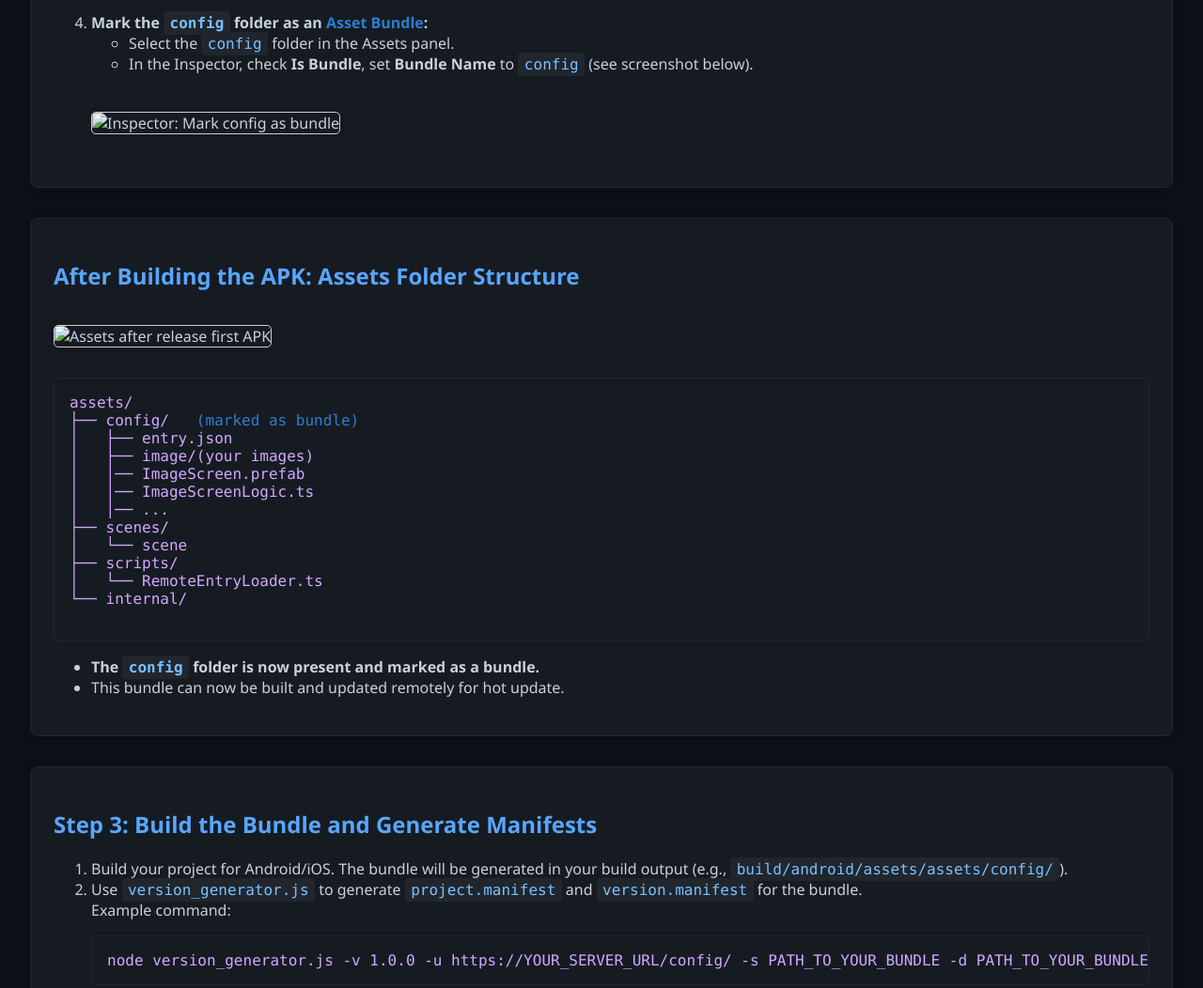
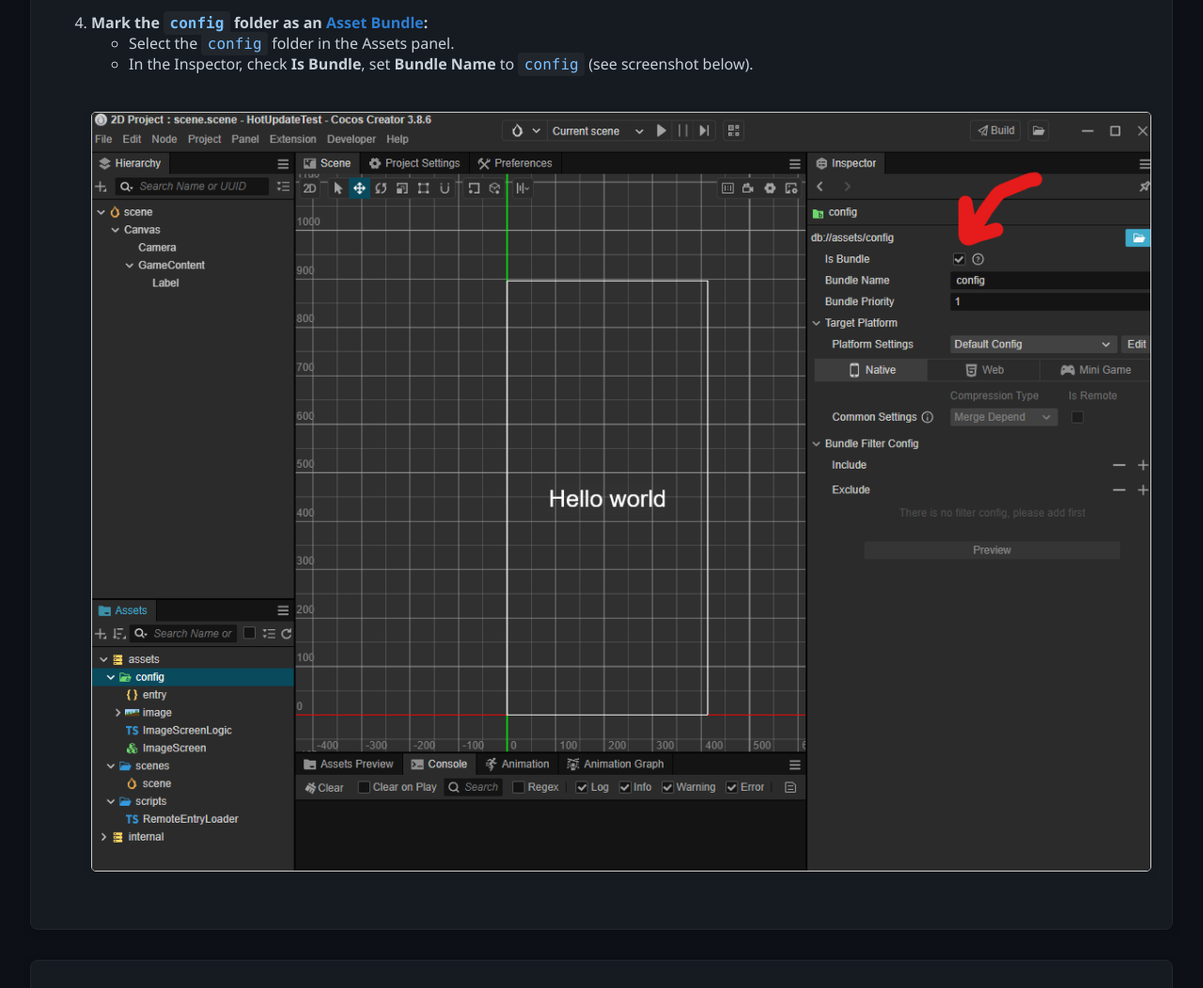
Before and after one commit to manulaperera12/cocos_creator_hotupdate-v-3x, a plain HTML site: page index.html in a window 1280 px wide. Shown: the part 3190-4242 px from the top of the page at 94% size. Drawn offline with Linux system fonts and the light colour scheme.

Commit message:
Update index.html

```diff
--- a/index.html
+++ b/index.html
@@ -227,14 +227,14 @@ assets/
                     <li>Select the <code>config</code> folder in the Assets panel.</li>
                     <li>In the Inspector, check <b>Is Bundle</b>, set <b>Bundle Name</b> to <code>config</code> (see screenshot below).</li>
                 </ul>
-                <img src="../Cocos hotupdate tutorial/images/assets_after_release_first_apk.png" alt="Inspector: Mark config as bundle" style="max-width: 100%; margin: 1em 0; border: 1px solid #ccc; border-radius: 5px;" />
+                <img src="./images/assets_after_release_first_apk.png" alt="Inspector: Mark config as bundle" style="max-width: 100%; margin: 1em 0; border: 1px solid #ccc; border-radius: 5px;" />
             </li>
         </ol>
     </div>
 
     <div class="step">
         <h2>After Building the APK: Assets Folder Structure</h2>
-        <img src="../Cocos hotupdate tutorial/images/assets_after_release_first_apk.png" alt="Assets after release first APK" style="max-width: 100%; margin: 1em 0; border: 1px solid #ccc; border-radius: 5px;" />
+        <img src="./images/assets_after_release_first_apk.png" alt="Assets after release first APK" style="max-width: 100%; margin: 1em 0; border: 1px solid #ccc; border-radius: 5px;" />
         <pre>
 assets/
 ├── config/   <span style="color:#2d7dd2">(marked as bundle)</span>
```
